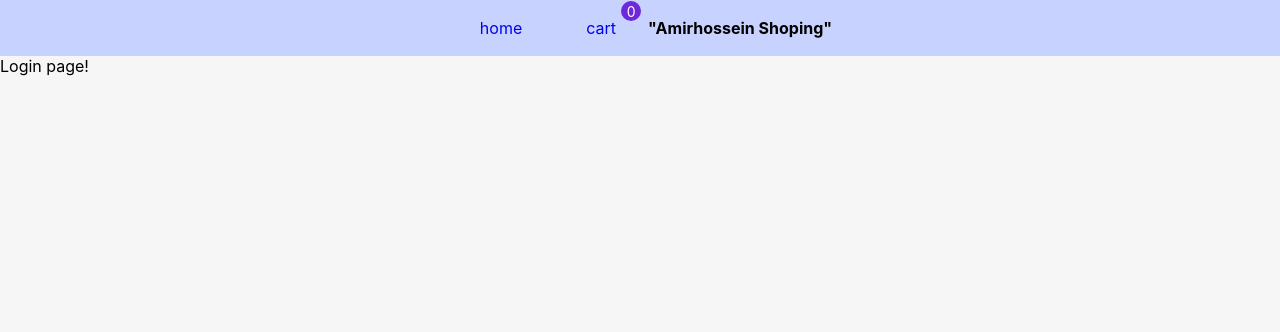
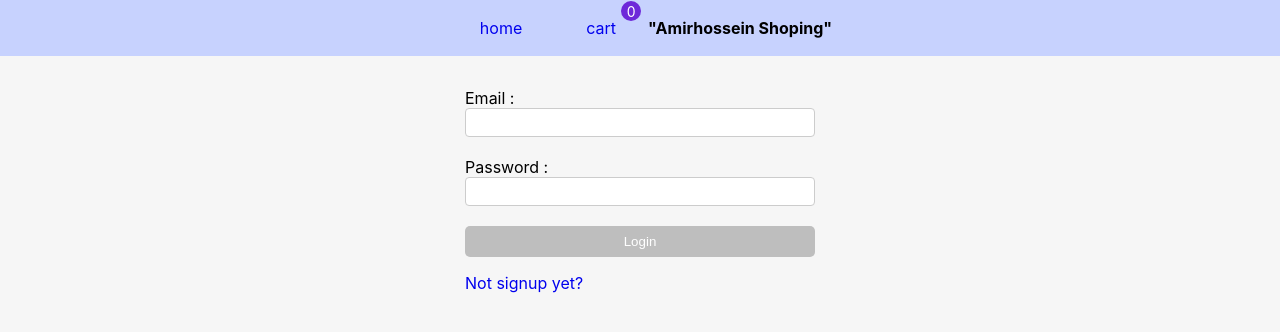
Before and after one commit to amirShirany/shopping-shoes, a React (Create React App) app: page /login in a window 1280 px wide. Shown: the top 332 px of the page. Built offline with nearby package versions, Linux system fonts and the light colour scheme.

Commit message:
Edit : Login Form add css  Updated

```diff
--- /dev/null
+++ b/src/component/Login/Login.css
@@ -0,0 +1,6 @@
+/** @format */
+.formMain {
+	display: flex;
+	justify-content: center;
+	margin-top: 2rem;
+}
--- /dev/null
+++ b/src/component/Login/Login.js
@@ -0,0 +1,70 @@
+/** @format */
+import { useFormik } from 'formik';
+import * as yup from 'yup';
+import { Link } from 'react-router-dom';
+import Input from '../../common/Input';
+import './Login.css';
+
+const initialValues = {
+	email: '',
+	password: '',
+};
+
+const onSubmit = (Values) => {
+	console.log(Values);
+	// axios
+	// 	.post('http://localhost:3001/Users', Values)
+	// 	.then((res) => console.log(res.data))
+	// 	.catch((err) => console.log(err));
+};
+
+const validationSchema = yup.object({
+	email: yup
+		.string()
+		.required('Email is required')
+		.email('Invalid email format'),
+
+	password: yup
+		.string()
+		.min(8, 'should be 8 chars minimum')
+		.matches(
+			/^(?=.*[a-z])(?=.*[A-Z])(?=.*[0-9])(?=.*[!@#\$%\^&\*])(?=.{8,})/,
+			'Must Contain 8 Characters, One Uppercase, One Lowercase, One Number and One Special Case Character'
+		)
+		.required('Password is required'),
+});
+
+const SignupForm = () => {
+	const formik = useFormik({
+		initialValues,
+		onSubmit,
+		validationSchema,
+		validateOnMount: true,
+	});
+
+	return (
+		<div className='formMain'>
+			<form onSubmit={formik.handleSubmit}>
+				<Input formik={formik} label='Email :' name='email' type='email' />
+				<Input
+					formik={formik}
+					label='Password :'
+					name='password'
+					type='password'
+				/>
+				<button
+					style={{ width: '100%', padding: '.5rem 0' }}
+					type='submit'
+					className='btn primary'
+					disabled={!formik.isValid}>
+					Login
+				</button>
+				<Link to='/signup'>
+					<p style={{ marginTop: '1rem' }}>Not signup yet?</p>
+				</Link>
+			</form>
+		</div>
+	);
+};
+
+export default SignupForm;
--- a/src/index.css
+++ b/src/index.css
@@ -1,3 +1,5 @@
+/** @format */
+
 body {
 	margin: 0;
 	font-family: -apple-system, BlinkMacSystemFont, 'Segoe UI', 'Roboto', 'Oxygen',
@@ -11,3 +13,7 @@ code {
 	font-family: source-code-pro, Menlo, Monaco, Consolas, 'Courier New',
 		monospace;
 }
+
+a {
+	text-decoration: none;
+}
--- a/src/pages/LoginPage.js
+++ b/src/pages/LoginPage.js
@@ -1,13 +1,13 @@
 /** @format */
+import Layout from '../Layout/Layout';
+import Login from '../component/Login/Login';
 
-import Layout from '../Layout/Layout';
-
-const Login = () => {
+const LoginPage = () => {
 	return (
 		<Layout>
-			<div>Login page!</div>
+			<Login />
 		</Layout>
 	);
 };
 
-export default Login;
+export default LoginPage;
```
Lines whose indentation alone changed are shown as unchanged.
